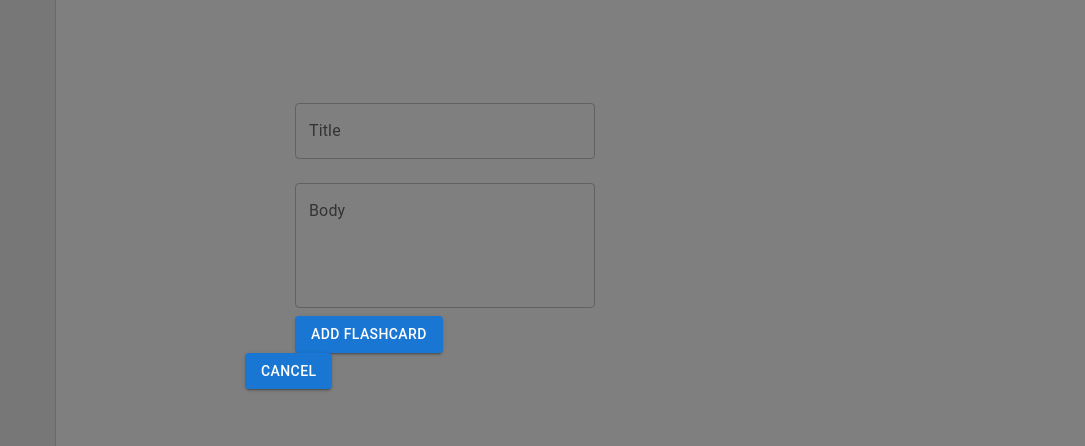
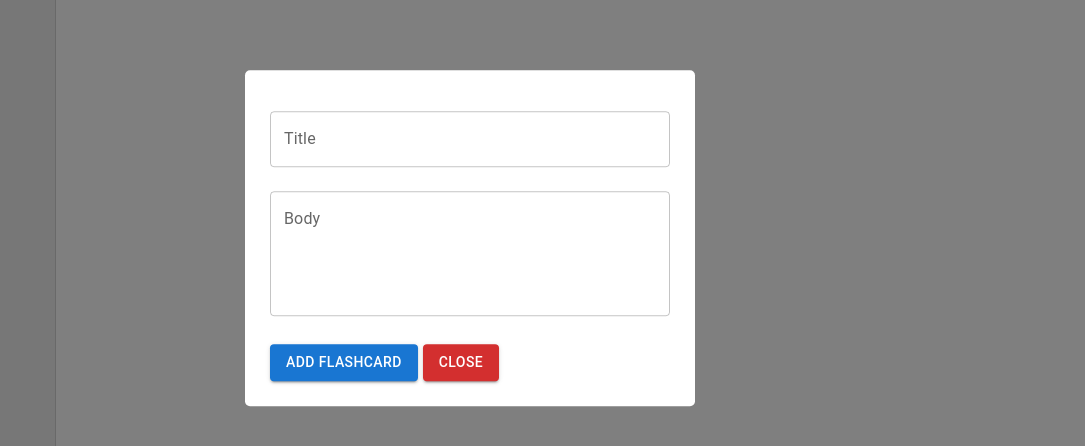
Before and after one commit to wgarv100/simple-flash, a React (Create React App) app in the folder frontend/: page /groups/1 in a window 1280 px wide. Both pictures are taken after a click on the button "ADD FLASHCARD". Shown: the part 162-608 px from the top of the page, without its empty margins (195-1280 px from the left). Built offline with nearby package versions, Linux system fonts and the light colour scheme; no server answers.

Commit message:
Implement add flashcard from modal functionality. Add styling to AddFlashcardForm.

```diff
--- a/frontend/src/components/AddFlashcardForm.jsx
+++ b/frontend/src/components/AddFlashcardForm.jsx
@@ -1,9 +1,10 @@
 import React, { useState } from "react";
 import TextField from "@mui/material/TextField";
 import Button from "@mui/material/Button";
+import Box from "@mui/material/Box";
 import { addFlashcard } from "../services/flashcardServices"; // Import the addFlashcard function
 
-const AddFlashcardForm = ({ groupId, onFlashcardAdded }) => {
+const AddFlashcardForm = ({ groupId, onFlashcardAdded, onClose }) => {
   const [title, setTitle] = useState("");
   const [body, setBody] = useState("");
 
@@ -16,6 +17,7 @@ const AddFlashcardForm = ({ groupId, onFlashcardAdded }) => {
         onFlashcardAdded(); // Trigger a callback to update the flashcard list
         setTitle(""); // Clear input fields
         setBody("");
+        onClose(true);
       }
     } catch (error) {
       console.error("Error adding flashcard:", error);
@@ -23,7 +25,16 @@ const AddFlashcardForm = ({ groupId, onFlashcardAdded }) => {
   };
 
   return (
-    <form onSubmit={handleSubmit} style={{ width: 300, margin: "0 auto" }}>
+    <form
+      onSubmit={handleSubmit}
+      style={{
+        width: "100%",
+        margin: "0 auto",
+        backgroundColor: "white",
+        padding: "25px",
+        borderRadius: "5px",
+      }}
+    >
       <TextField
         label="Title"
         variant="outlined"
@@ -42,9 +53,19 @@ const AddFlashcardForm = ({ groupId, onFlashcardAdded }) => {
         value={body}
         onChange={(e) => setBody(e.target.value)}
       />
-      <Button type="submit" variant="contained" color="primary">
-        Add Flashcard
-      </Button>
+      <Box style={{ paddingTop: "20px" }}>
+        <Button
+          type="submit"
+          variant="contained"
+          color="primary"
+          style={{ marginRight: "5px" }}
+        >
+          Add Flashcard
+        </Button>
+        <Button variant="contained" color="error" onClick={onClose}>
+          Close
+        </Button>
+      </Box>
     </form>
   );
 };
--- a/frontend/src/components/AddFlashcardModal.jsx
+++ b/frontend/src/components/AddFlashcardModal.jsx
@@ -1,7 +1,6 @@
 import React from "react";
 import Modal from "@mui/material/Modal";
-import Button from "@mui/material/Button";
-import AddFlashcardForm from "./AddFlashcardForm"; // Import your AddFlashcardForm component
+import AddFlashcardForm from "./AddFlashcardForm";
 
 const AddFlashcardModal = ({ isOpen, onClose, onFlashcardAdded, groupId }) => {
   return (
@@ -21,11 +20,8 @@ const AddFlashcardModal = ({ isOpen, onClose, onFlashcardAdded, groupId }) => {
         <AddFlashcardForm
           onFlashcardAdded={onFlashcardAdded}
           groupId={groupId}
+          onClose={onClose}
         />
-
-        <Button variant="contained" color="primary" onClick={onClose}>
-          Cancel
-        </Button>
       </div>
     </Modal>
   );
```
